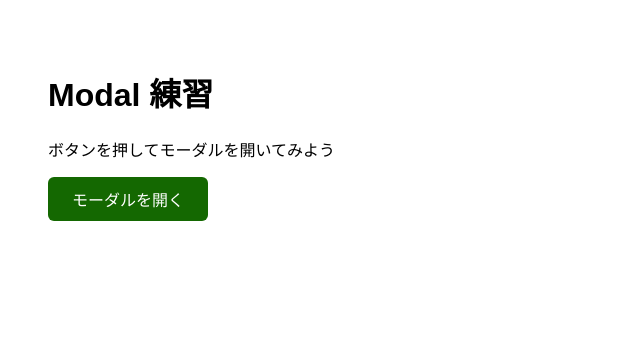
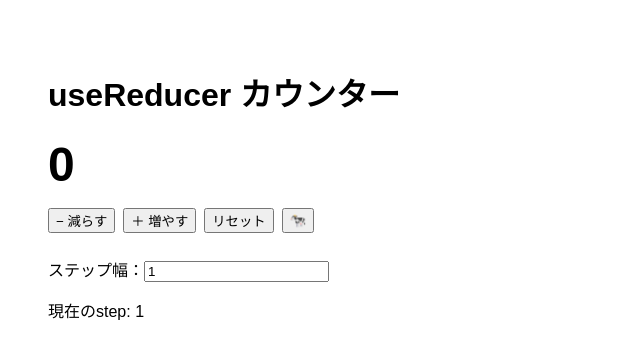
Before and after one commit to nasu-masa/frontend-study, a React (Vite) app in the folder react/react-basics/: page / in a window 1280 px wide. Shown: the top 358 px of the page, without its empty margins (0-640 px from the left). Built offline with nearby package versions, Linux system fonts and the light colour scheme.

Commit message:
implement counter app as useReducer practice

```diff
--- a/react/react-basics/src/App.jsx
+++ b/react/react-basics/src/App.jsx
@@ -1,4 +1,4 @@
-import CardLesson from "./components/06-other_function/ModalExample";
+import CardLesson from "./components/07-react_hooks/CounterReducer";
 
 function App() {
   return <CardLesson />;
--- /dev/null
+++ b/react/react-basics/src/components/07-react_hooks/CounterReducer.jsx
@@ -0,0 +1,134 @@
+import { useReducer } from "react";
+
+// ■ 課題: useReducerでカウンターを管理する
+//
+// 操作できること:
+//   1. カウントを「stepの数だけ」増やす
+//   2. カウントを「stepの数だけ」減らす
+//   3. カウントをリセットする（0に戻す）
+//   4. stepを入力フォームで変更する
+//
+// state の構造:
+//   count … 現在のカウント値
+//   step  … 1回の増減幅
+
+// ▼ actionの種類を定数で管理する（タイポ防止）
+const INCREMENT = "INCREMENT";
+const DECREMENT = "DECREMENT";
+const RESET = "RESET";
+const SET_STEP = "SET_STEP";
+
+// throw new Error()呼ぶため
+const MILK = "MILK";
+
+// ▼ 初期state
+const initialState = {
+  count: 0,
+  step: 1,
+  isCow: false,
+};
+
+// ■ TODO: reducerを実装する
+// 引数: state（現在の状態）, action（{ type, payload }）
+// 返り値: 新しいstate
+function reducer(state, action) {
+  switch (action.type) {
+    case INCREMENT:
+      // TODO: countをstepの分だけ増やして返す
+      return {
+        ...state,
+        count: state.count + state.step,
+      };
+
+    case DECREMENT:
+      // TODO: countをstepの分だけ減らして返す
+      return {
+        ...state,
+        count: state.count - state.step,
+      };
+
+    case RESET:
+      // TODO: countを0に戻す（stepはそのまま）
+      return initialState;
+
+    case SET_STEP:
+      // TODO: stepをaction.payloadの値に更新する
+      return {
+        ...state,
+        step: action.payload,
+      };
+
+    case MILK:
+      return {
+        ...state,
+        isCow: !state.isCow,
+      };
+
+    // ヒント: action.payloadには新しいstepの値が入ってくる
+    default:
+      throw new Error("不明な定数です");
+  }
+}
+
+export default function CounterReducer() {
+  // TODO: useReducerでstateとdispatchを受け取る
+  // ヒント: useReducer(reducer関数, 初期state)
+
+  const [state, dispatch] = useReducer(reducer, initialState);
+
+  // TODO: INCREMENTをdispatchする関数を実装する
+  function handleIncrement() {
+    dispatch({ type: INCREMENT });
+  }
+
+  // TODO: DECREMENTをdispatchする関数を実装する
+  function handleDecrement() {
+    dispatch({ type: DECREMENT });
+  }
+
+  // TODO: RESETをdispatchする関数を実装する
+  function handleReset() {
+    dispatch({ type: RESET });
+  }
+
+  // TODO: SET_STEPをdispatchする関数を実装する
+  // ヒント: inputのvalueをpayloadとして渡す
+  function handleSetStep(e) {
+    dispatch({ type: SET_STEP, payload : Number(e.target.value) });
+  }
+
+  return (
+    <div style={{ padding: "40px", fontFamily: "sans-serif" }}>
+      <h1>useReducer カウンター</h1>
+
+      {/* カウント表示 */}
+      <p style={{ fontSize: "48px", fontWeight: "bold", margin: "16px 0" }}>
+        {state.isCow? `🐄${state.count}` : state.count}
+      </p>
+
+      {/* 操作ボタン */}
+      <div style={{ display: "flex", gap: "8px", marginBottom: "24px" }}>
+        {/* TODO: それぞれのボタンにonClickを設定する */}
+        <button onClick={handleDecrement}>− 減らす</button>
+        <button onClick={handleIncrement}>＋ 増やす</button>
+        <button onClick={handleReset}>リセット</button>
+        <button onClick={() => { dispatch({ type: MILK })}}>🐄</button>
+      </div>
+
+      {/* step設定 */}
+      <div>
+        <label>
+          ステップ幅：
+          <input
+            type="number"
+            min="1"
+            value={state.step}
+            onChange={handleSetStep}
+          />
+        </label>
+        {/* TODO: 現在のstepを表示する */}
+        <p>現在のstep: {state.step}</p>
+      </div>
+    </div>
+  );
+}
```
